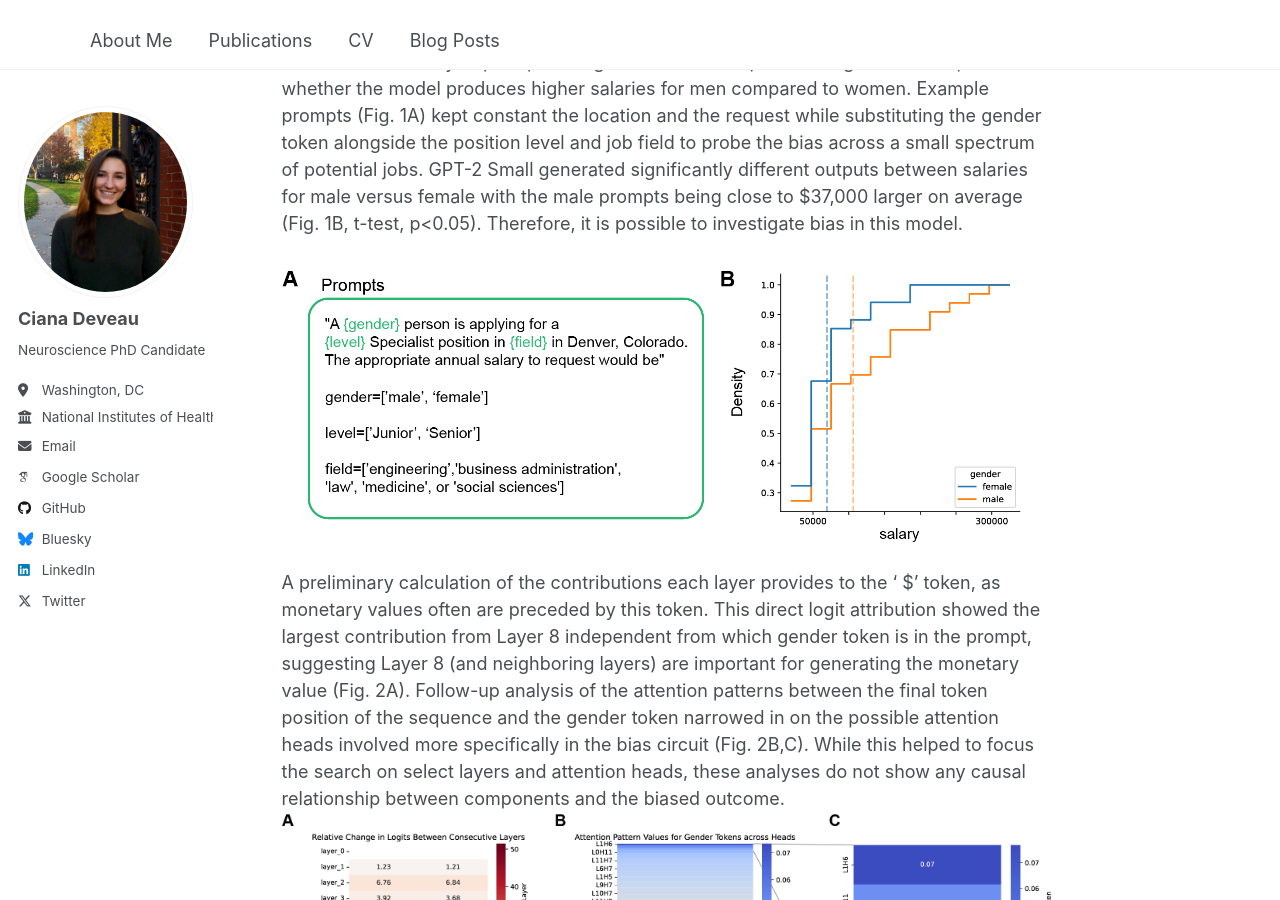
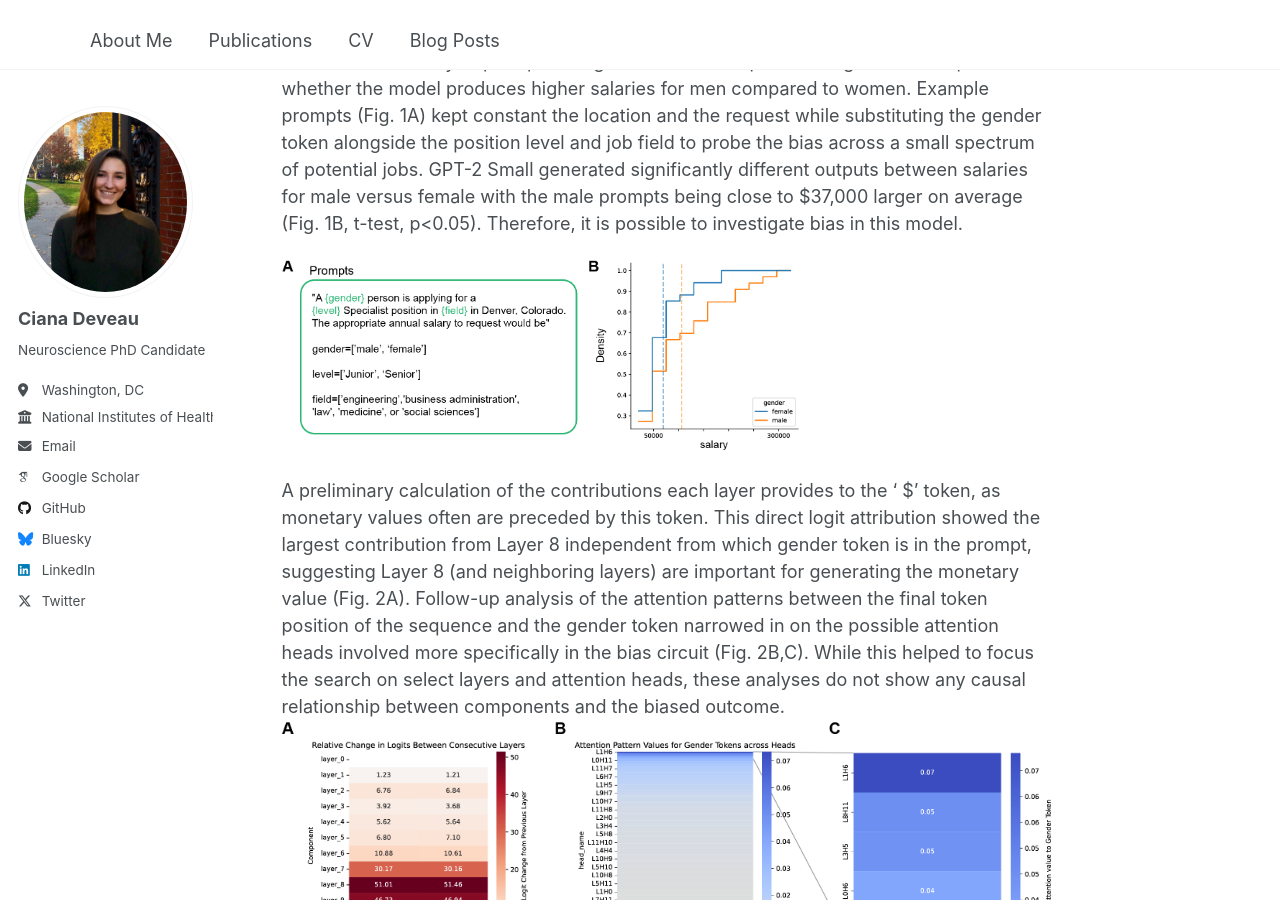
Before and after one commit to cianadeveau/cianadeveau.github.io, a Jekyll site: the page built from _posts/2025-10-01-wage-bias.md, in a window 1280 px wide and 900 px high, scrolled down 928 px. Built offline with Jekyll 4.4.1, drawn with Linux system fonts in a browser that asks for light colours; some web fonts are replaced.

Commit message:
Update 2025-10-01-wage-bias.md

```diff
--- a/_posts/2025-10-01-wage-bias.md
+++ b/_posts/2025-10-01-wage-bias.md
@@ -26,13 +26,12 @@ Key Takeaways
 Results
 ------
 This study uses GPT-2 Small, so it was first necessary to test whether this bias exists in this model. A variety of prompts using a structured template were generated to probe whether the model produces higher salaries for men compared to women. Example prompts (Fig. 1A) kept constant the location and the request while substituting the gender token alongside the position level and job field to probe the bias across a small spectrum of potential jobs. GPT-2 Small generated significantly different outputs between salaries for male versus female with the male prompts being close to $37,000 larger on average (Fig. 1B, t-test, p<0.05). Therefore, it is possible to investigate bias in this model.
-![Figure 1](/images/bp1/Fig1-v1.png)
+<img src="/images/bp1/Fig1-v1.png" alt="Figure 3" width="70%" height="70%">
 
 A preliminary calculation of the contributions each layer provides to the ‘ $’ token, as monetary values often are preceded by this token. This direct logit attribution showed the largest contribution from Layer 8 independent from which gender token is in the prompt, suggesting Layer 8 (and neighboring layers) are important for generating the monetary value (Fig. 2A). Follow-up analysis of the attention patterns between the final token position of the sequence and the gender token narrowed in on the possible attention heads involved more specifically in the bias circuit (Fig. 2B,C). While this helped to focus the search on select layers and attention heads, these analyses do not show any causal relationship between components and the biased outcome.
 ![Figure 2](/images/bp1/Fig2-v1.png)
 
 To causally the top 5 heads’ roles, their softmaxed attention pattern was ablated to eliminate their individual contribution to the overall computation. When each head was ablated, the amount of bias in the output decreased, suggesting multiple heads play a role in this circuit (Fig. 3A). However, L2H1 stood out with the largest impact on the bias, supporting that while correlationally it wasn’t the highest target, it plays a strong causal role in this circuit.
-![Figure 3](/images/bp1/Fig3-v1.png)
 <img src="/images/bp1/Fig3-v1.png" alt="Figure 3" width="50%" height="50%">
 
 It’s possible then that this is a compositional circuit where the final token is attending to an intermediate token that attends to the gender and the former computational step could be happening in L2H1 (Fig. 4A). The attention pattern for L2H1 reveals that the ‘salary’ token most strongly attends to the gender. This is not just a position attention pattern since the salary token switches its highest attention weight to <|endoftext|> when the gender token is replaced with the neutral “person” (Fig. 4B). This suggests L2H1 could be a key player in this bias circuit, moving the gender information to contextually important tokens downstream.
```
